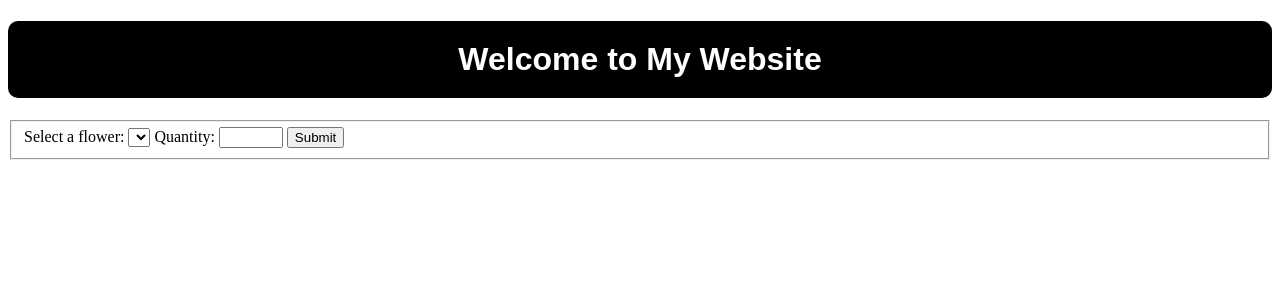
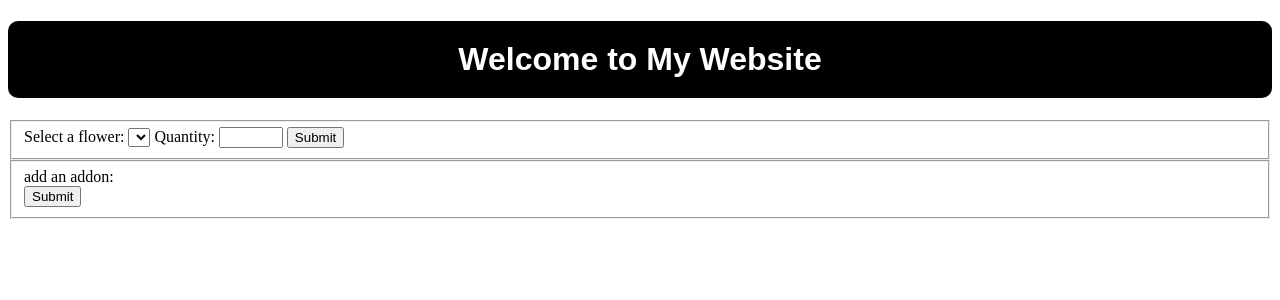
Before and after one commit to LeoChen-OSC/flask-v2, a Flask app: template templates/index1.html in a window 1280 px wide. Shown: the top 300 px of the page. Run offline with Flask 3, Linux system fonts and the light colour scheme; the template is opened without the code that fills it, so the values that code supplies are empty.

Commit message:
minor changes on the code, also added addons

```diff
--- a/app.py
+++ b/app.py
@@ -21,25 +21,22 @@ def index1():
     return render_template('index1.html', flowers=flowers,addons=addons)
 @app.route('/add_to_cart', methods=['POST'])
 def add_to_cart():
-    flower=request.form.get('flower') # get the flower data in this form
+    flower=request.form['flower'] # get the flower data in this form
     quantity=int(request.form['quantity']) # Convert quantity to an int
     flowers,addons=load_data()
     cart=session.get('cart',{})
     if flower not in flowers:
-        flash('Flower not found!')
+        flash("Flower not found!")
         return redirect(url_for('checkout'))
     if flower in cart:
         cart[flower]['quantity']+=quantity
         print("hello world")
     else:
-        try:
-            cart[flower] = {
-                'price': flowers[flower]['price'],
-                'quantity': quantity
-            }
-        except TypeError:
-            flash("something went wrong")
-            # return redirect(url_for('checkout'))
+        cart[flower]={
+            'price': flowers[flower]['price'],
+            'quantity': quantity
+        }
+
 
 
     session['cart'] = cart
@@ -47,14 +44,28 @@ def add_to_cart():
     print(f'{flower} added to cart with quantity {quantity}. Current: {session["cart"]}')
     flash(f'{quantity} {flower}(s) added to cart!')
     return redirect(url_for('checkout'))
+@app.route('/select_addon', methods=['POST'])
+def select_addon():
+    selected_addons={}
+    _, addons = load_data()
+    selected_keys = request.form.getlist('addons')
+    for addon in selected_keys:
+        if addon in addons:
+            selected_addons[addon] = float(addons[addon]['price'])
+    session['selected_addons'] = selected_addons
+    session.modified = True
+    flash(f'you have addedaddons: {", ".join(selected_addons.keys())}')
+    return redirect(url_for('checkout'))
 @app.route('/checkout')
 def checkout():
     cart=session.get('cart',{})
     flower,addons=load_data()
-    return render_template('checkout.html', cart=cart, flowers=flower, addons=addons)
+    selected_addons=session.get('selected_addons',{})
+    return render_template('checkout.html', cart=cart, flowers=flower, addons=addons, selected_addons=selected_addons,)
 @app.route('/remove_from_cart/<items>')
 def remove_from_cart(items):
     cart=session.get('cart',{})
+    selected_addons=session.get('selected_addons',{})
     if items in cart:
         del cart[items]
         session['cart'] = cart
--- a/templates/index1.html
+++ b/templates/index1.html
@@ -26,6 +26,23 @@
         <input type="submit" value="Submit" method="post"></submit>
         </fieldset>
     </form>
+    {% for addon, details in addons.items() %}
+        <h1>{{ addon }} {{ details.price }} stock:{{ details.stock }}</h1>
+    {% endfor %}
+    <form action={{ url_for('select_addon') }} method="post">
+        <fieldset>
+
+        <label for="flower">add an addon:</label>
+        <br>
+        {%for addon, details in addons.items()%}
+            <label>
+                <input type="checkbox" name="addons" value="{{ addon }}" >
+                {{ addon }} - ${{ details.price }}
+            </label><br>
+        {%endfor%}
+        <input type="submit" value="Submit" method="post"></submit>
+        </fieldset>
+    </form>
     {%with message = get_flashed_messages() %}
         {% if message %}
             <p>{{ message }}</p>
```
Also changed, not shown: data/addons.json (+4 -4 lines), templates/checkout.html (+9 -0 lines).
